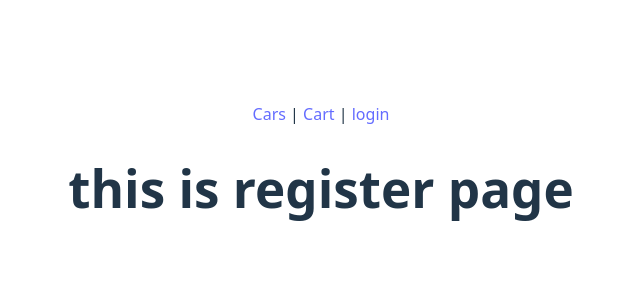
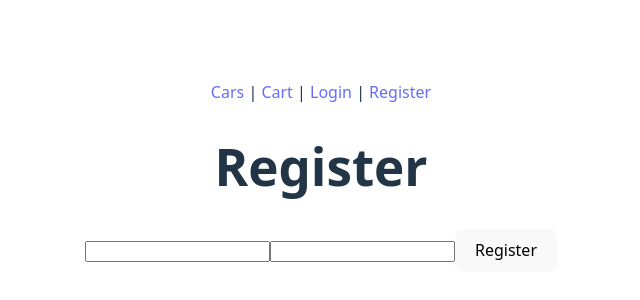
Before and after one commit to AmalHisham/car-rental-app, a React (Vite) app: page /register in a window 1280 px wide. Shown: the part 224-524 px from the top of the page, without its empty margins (319-959 px from the left). Built offline with nearby package versions, Linux system fonts and the light colour scheme.

Commit message:
register,login and logout features implemented

```diff
--- a/src/App.jsx
+++ b/src/App.jsx
@@ -19,6 +19,7 @@ export default function App() {
 
       <Routes>
         <Route path='/' element={<Cars/>} />
+        <Route path='/cars' element={<Cars/>} />
         <Route path='/cart' element={<Cart/>} />
         <Route path='/checkout' element= {<Checkout/>}/>
         <Route path='/login' element= {<Login/>}/>
--- a/src/components/common/NavBar.jsx
+++ b/src/components/common/NavBar.jsx
@@ -1,12 +1,25 @@
+import React from 'react'
 import { Link } from 'react-router-dom'
-
+import AuthContext from '../../context/AuthContext'
 
 export default function NavBar() {
+
+    const {user,logout} = React.useContext(AuthContext)
     return (
         <nav>
             <Link to = '/'>Cars</Link> {" | "}
             <Link to = '/cart'>Cart</Link> {" | "}
-            <Link to = '/login'>login</Link>
+
+            {!user && (
+            <>
+                <Link to = '/login'>Login</Link> {" | "}
+                <Link to = '/register'>Register</Link>
+            </>
+            )}
+
+            {user && (
+                <button onClick={logout}>Logout</button>
+            )}
         </nav>
 
     )
--- /dev/null
+++ b/src/context/AuthContext.jsx
@@ -0,0 +1,42 @@
+import React from "react"
+
+const AuthContext = React.createContext()
+
+export function AuthProvider({children}) {
+
+    const [user, setUser] = React.useState(null)
+
+    function register(email,password) {
+        const newUser = {email,password}
+        localStorage.setItem("user",JSON.stringify(newUser))
+        setUser(newUser)
+    }
+
+    function login(email,password) {
+        const storedUser = JSON.parse(localStorage.getItem("user"))
+
+        if (
+            storedUser &&
+            storedUser.email === email &&
+            storedUser.password === password
+        ) {
+            setUser(storedUser)
+            return true
+        }
+
+        return false
+    }
+
+    function logout() {
+        localStorage.removeItem("user")
+        setUser(null)
+    }
+
+    return (
+        <AuthContext.Provider value={{user, register, login, logout}}>
+            {children}
+        </AuthContext.Provider>
+    )
+}
+
+export default AuthContext
--- a/src/main.jsx
+++ b/src/main.jsx
@@ -4,17 +4,18 @@ import {BrowserRouter} from 'react-router-dom'
 import './index.css'
 import App from './App.jsx'
 import { CartProvider } from './context/CartContext.jsx'
+import { AuthProvider } from './context/AuthContext.jsx'
 
 createRoot(document.getElementById('root')).render(
 
     <StrictMode>
       <BrowserRouter>
-        <CartProvider>
-          <App />
-        </CartProvider>
+        <AuthProvider>
+          <CartProvider>
+            <App />
+          </CartProvider>
+        </AuthProvider>
       </BrowserRouter>
-
     </StrictMode>,
 
-
 )
--- a/src/pages/Login.jsx
+++ b/src/pages/Login.jsx
@@ -1,5 +1,49 @@
+import React from "react"
+import AuthContext from "../context/AuthContext"
+import {useNavigate} from "react-router-dom"
+
 export default function Login() {
+
+    const {login} = React.useContext(AuthContext)
+    const navigate = useNavigate()
+
+    const [email,setEmail] = React.useState("")
+    const [password,setPassword] = React.useState("")
+
+    const [error,setError] = React.useState("")
+
+    function handleSubmit(e) {
+        e.preventDefault()
+        const success = login(email, password)
+
+        if(success) {
+            navigate("/cars")
+        } else {
+            setError("Invalid email or password")
+        }
+    }
+
+
+
     return (
-        <h1>this is login page</h1>
+        <div>
+            <form onSubmit={handleSubmit}>
+                <input
+                type="email"
+                value={email}
+                onChange={(e) => setEmail(e.target.value)}
+                />
+
+                <input
+                type="password"
+                value={password}
+                onChange={(e) => setPassword(e.target.value)}
+                />
+
+                <button type="submit">Login</button>
+            </form>
+
+            {error && <p style={{color : "red"}}>{error}</p>}
+       </div>
     )
 }
--- a/src/pages/Register.jsx
+++ b/src/pages/Register.jsx
@@ -1,5 +1,39 @@
+import React from "react"
+import AuthContext from "../context/AuthContext"
+
 export default function Register() {
+
+    const {register} = React.useContext(AuthContext)
+
+    const [email,setEmail] = React.useState("")
+    const [password ,setPassword] = React.useState("")
+
+    function handleSubmit(e) {
+        // e.preventDefault
+        register(email,password)
+        alert("Registered Successfully")
+    }
+
     return (
-        <h1>this is register page</h1>
+
+        <>
+            <h1>Register</h1>
+
+            <form onSubmit={handleSubmit}>
+                <input
+                type="email"
+                value={email}
+                onChange={(e) => setEmail(e.target.value)}
+                />
+
+                <input
+                type="password"
+                value={password}
+                onChange={(e) => setPassword(e.target.value)}
+                />
+
+                <button type="submit">Register</button>
+            </form>
+        </>
     )
 }
```
